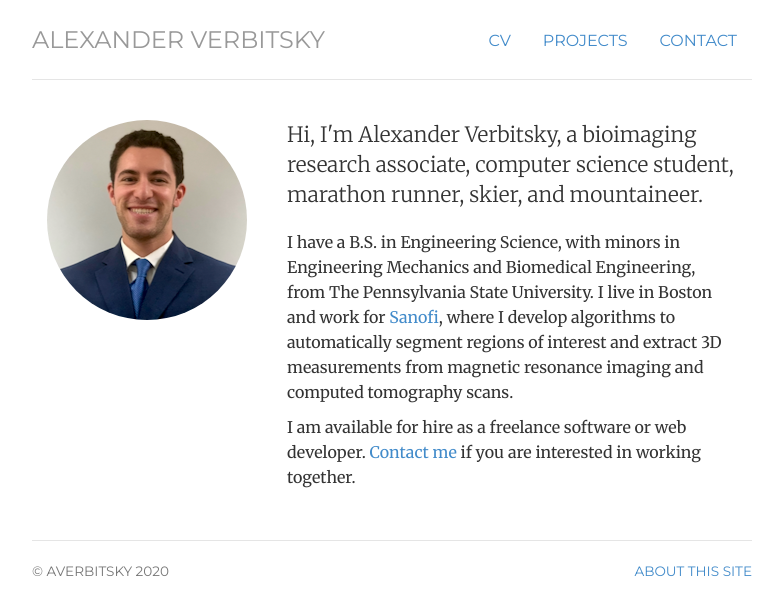
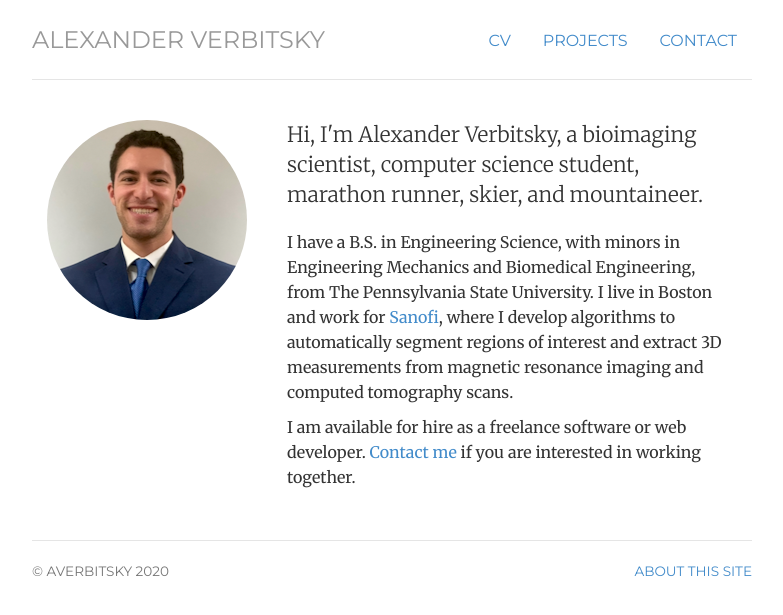
Before and after one commit to averbitsky/averbitsky.github.io, a Jekyll site: the page built from index.html, in a window 1280 px wide. Shown: the top 615 px of the page, without its empty margins (248-1031 px from the left). Built offline with Jekyll 4.4.1, drawn with Linux system fonts in a browser that asks for light colours.

Commit message:
Update index.html

```diff
--- a/index.html
+++ b/index.html
@@ -16,7 +16,7 @@ description: Alexander Verbitsky is a Research Associate II at Sanofi.
 
     <div class="col-sm-8">
         <p class="lead">Hi, I'm <span itemprop="name">Alexander Verbitsky,</span> a <span itemprop="title">bioimaging
-                research associate,</span> computer science student, marathon runner, skier, and mountaineer.
+                scientist,</span> computer science student, marathon runner, skier, and mountaineer.
         </p>
 
         <p>I have a B.S. in Engineering Science, with minors in Engineering Mechanics and
```
